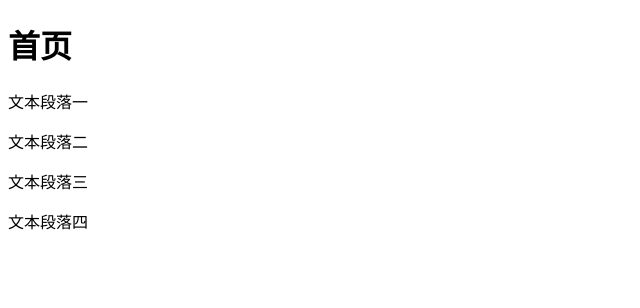
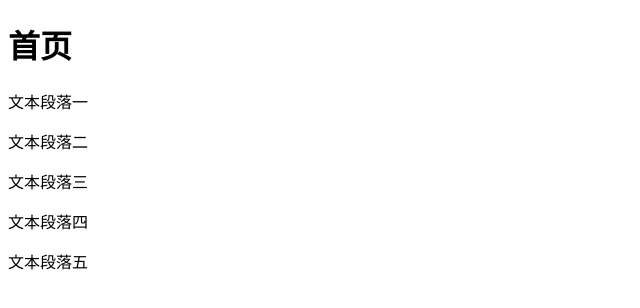
Before and after one commit to Fernand0r/test_git, a plain HTML site: page index.html in a window 1280 px wide. Shown: the whole page, without its empty margins (0-640 px from the left). Drawn offline with Linux system fonts and the light colour scheme.

Commit message:
增加第5个p元素

```diff
--- a/index.html
+++ b/index.html
@@ -11,6 +11,7 @@
 		<p>文本段落二</p>
 		<p>文本段落三</p>
 		<p>文本段落四</p>
+		<p>文本段落五</p>
 	</div>
 
 </body>
```
